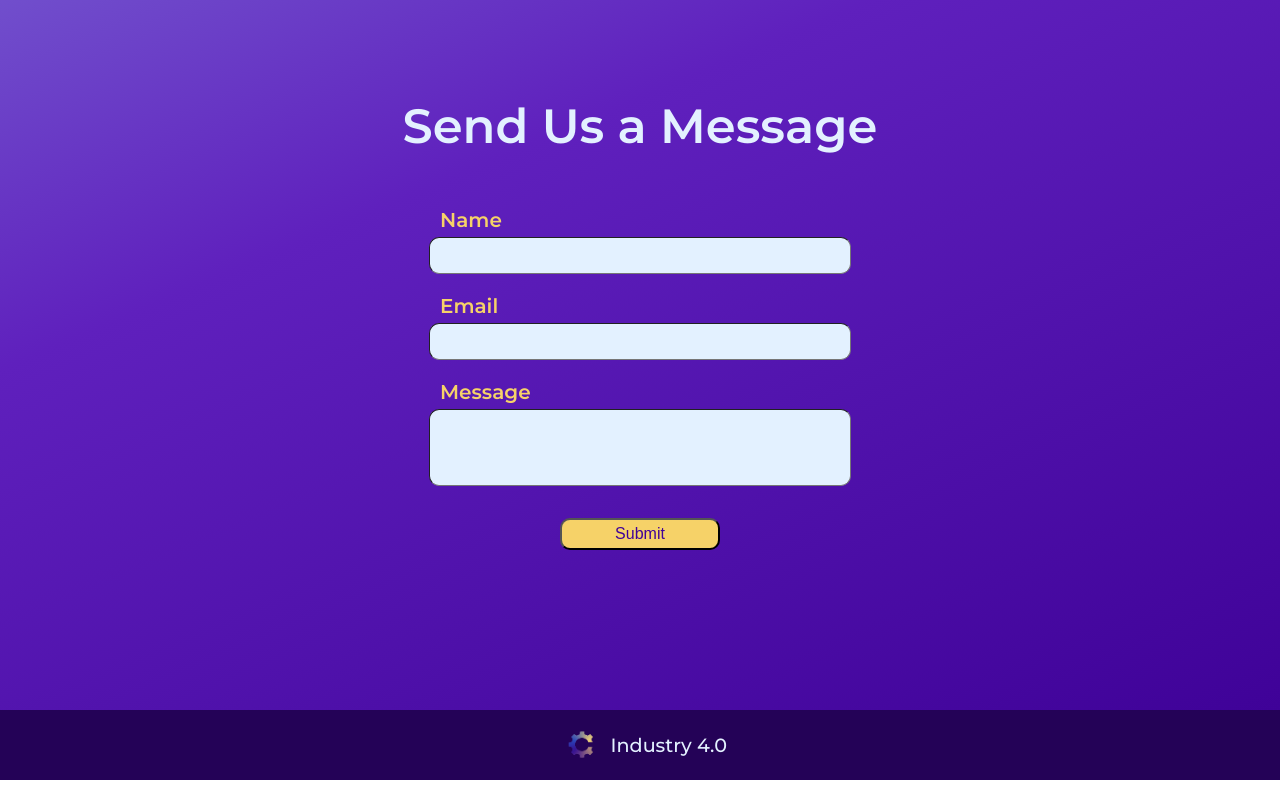
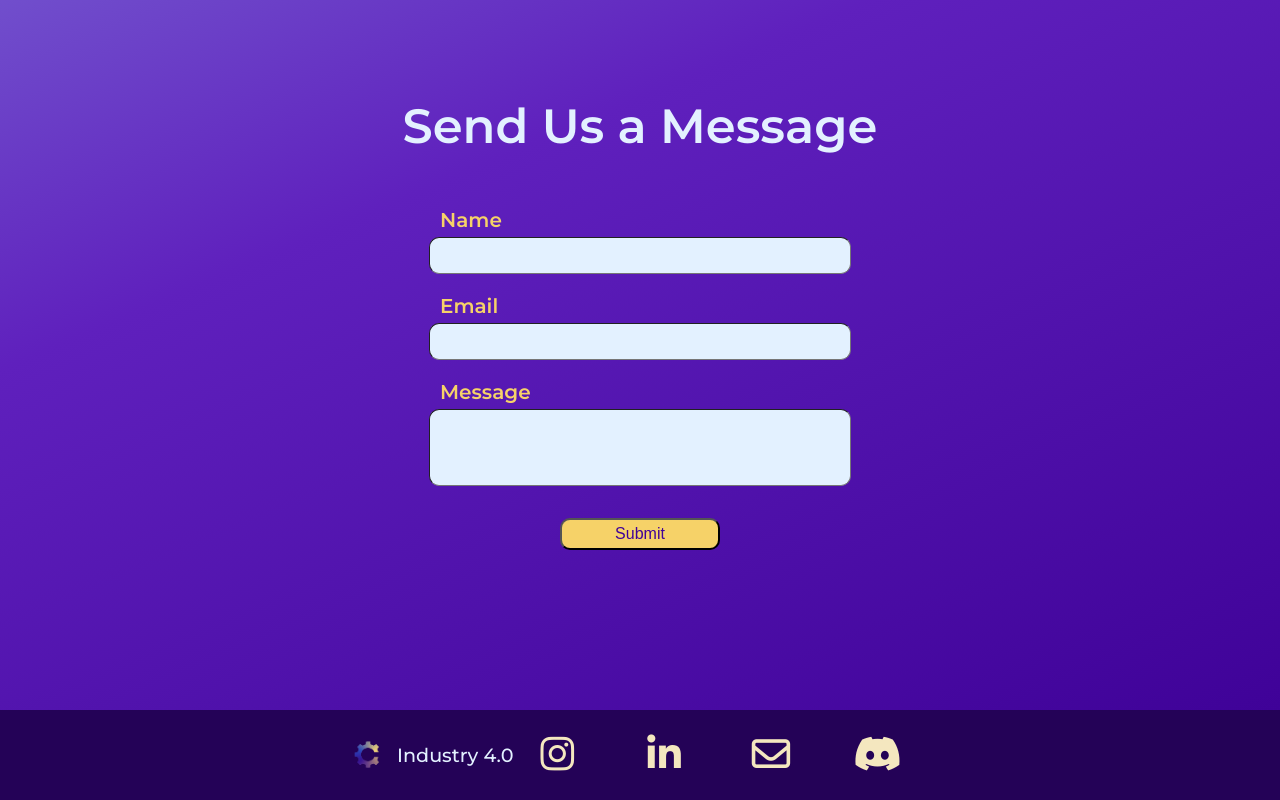
Before and after one commit to lucywang-lw/Industry4.0-Website, a React (Create React App) app: page /contact in a window 1280 px wide. Shown: the part 737-1537 px from the top of the page. Built offline with nearby package versions, Linux system fonts and the light colour scheme.

Commit message:
added footer

```diff
--- a/src/components/Footer.css
+++ b/src/components/Footer.css
@@ -1,6 +1,6 @@
 .footer {
     background: #240257;
-    height: 70px;
+    height: 90px;
     display: flex;
     justify-content: center;
     align-items: center;
@@ -10,3 +10,33 @@
     z-index: 999;
     color: rgb(227, 241, 255);
 }
+.socials-footer {
+    margin: 0;
+    display: flex;
+    flex-direction: row;
+}
+a.social-footer {
+    align-self: right;
+    margin-right: 1em;
+    margin-left: 1em;
+    padding-right: 1em;
+    padding-left: 1em;
+    flex: 0 0 auto;
+    height: 3em;
+    max-width: 30px !important;
+    display: flex;
+    justify-content: center;
+    align-items: center;
+}
+
+@media screen and (max-width: 800px){
+    .footer {
+        height: 70px
+    }
+    a.social-footer {
+        max-width: 5px !important;
+        padding-right: 5px;
+        padding-left: 10px;
+    }
+
+}
--- a/src/components/Footer.js
+++ b/src/components/Footer.js
@@ -7,8 +7,24 @@ function Footer() {
     <div className='footer'>
       <img className="logo" src={logoNoText} alt="logo" />
       Industry 4.0
+      <div className='socials-footer'>
+        <a className='social-footer' href="https://www.instagram.com/i4competition/">
+          <i className="fas fa fa-instagram icon"></i>
+        </a>
+
+        <a className='social-footer' href="https://www.linkedin.com/company/i4competition/">
+          <i class="fa-brands fa-linkedin-in icon"></i>
+        </a>
+
+        <a className='social-footer' href="mailto: industry4team@uwaterloo.ca">
+          <i class="fa-regular fa-envelope icon"></i>
+        </a>
+
+        <a className='social-footer' href="https://discord.gg/8b5PyAfC">
+        <i class="fa-brands fa-discord icon"></i>
+        </a>
+      </div>
     </div>
   )
 }
-
 export default Footer
--- a/src/components/pages/Events.css
+++ b/src/components/pages/Events.css
@@ -22,8 +22,7 @@ img {
  margin-left: 60px;
  text-align: left;
  color:white;
- right: 100px;
- bottom: -40px;
+ right: 20px;
  position: relative;
  border-radius: 2px;
  box-shadow: 1px 5px 6px 4px rgb(244, 237, 237);
@@ -64,9 +63,15 @@ h1 {
   .t h2 {
     text-decoration: underline;
   }
+  p{
+    margin:0px;
+  }
  }
  @media screen and (max-width:700px) {
   img{
     max-width: 250px;
   }
+  p{
+    margin:0px;
   }
+  }
```
